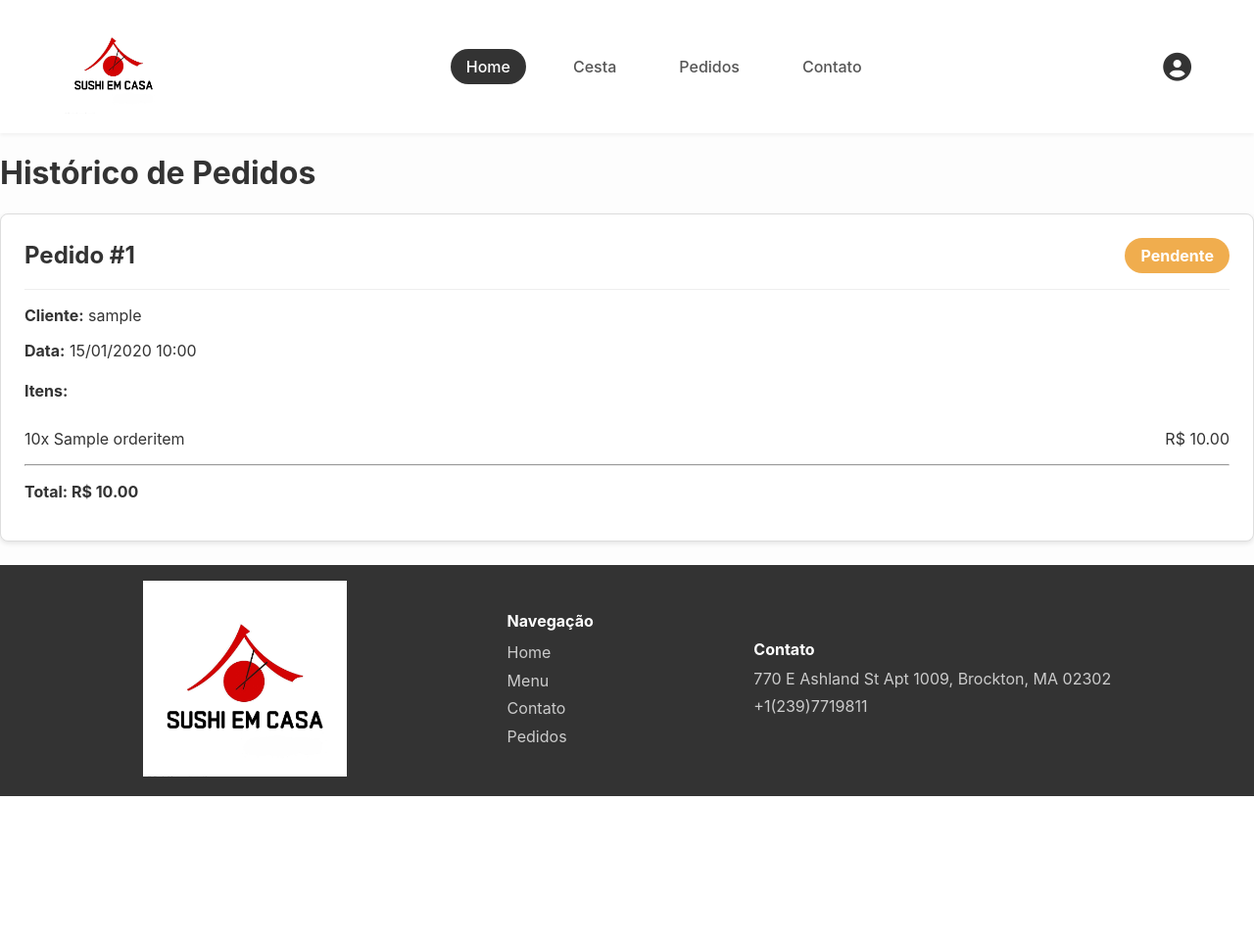
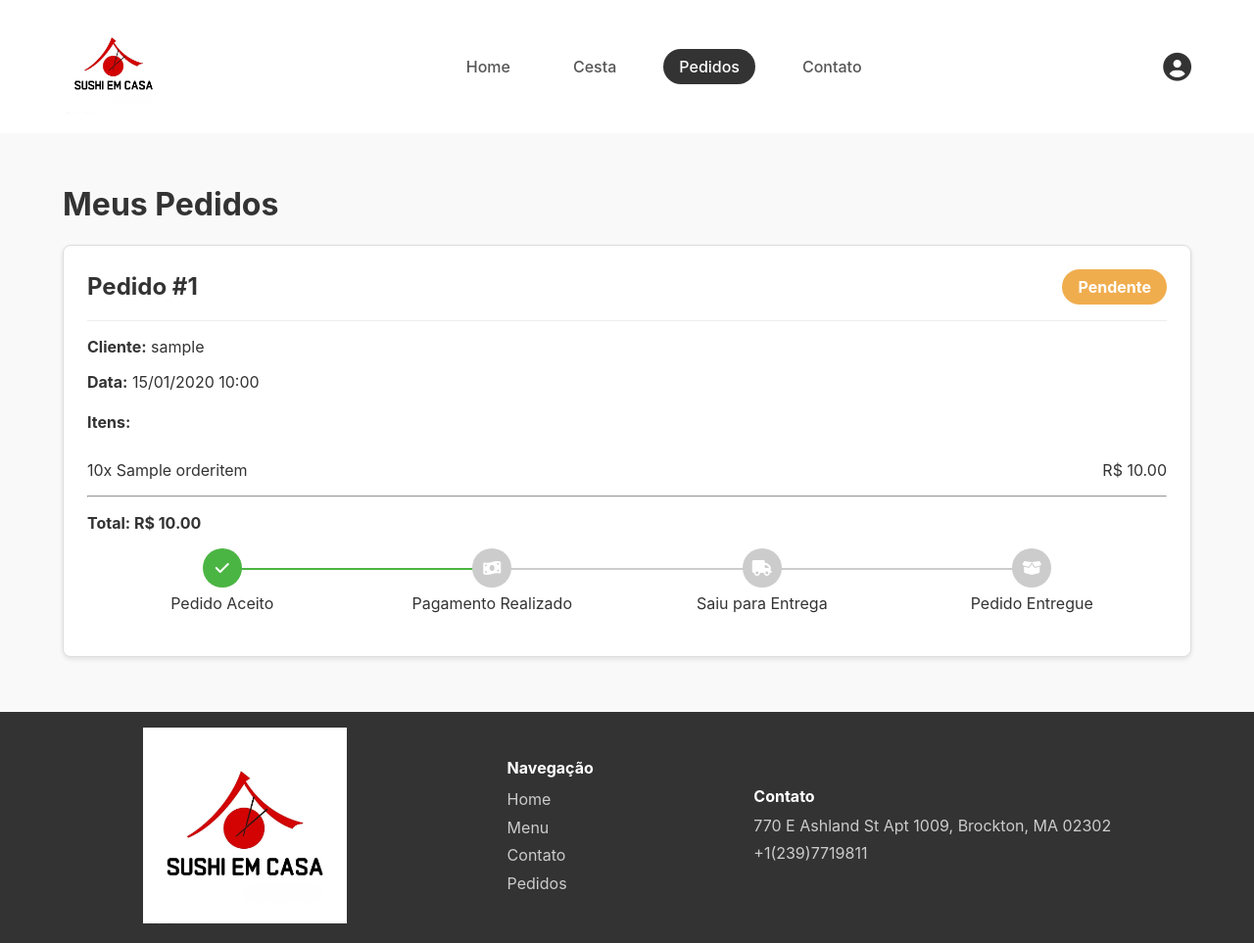
Before and after one commit to EduardaSouzaOL/SushiEmCasa_Django, a Django app: page /orders/ in a window 1280 px wide. Shown: the whole page at 98% size. Before the commit the page ends 813 px from the top, so only its background shows below. Run offline with Django 5.2, Linux system fonts and the light colour scheme; tables that the repository leaves empty hold one stand-in row (values such as "Sample post").

Commit message:
Adicionado css e html das etapas de entrega

```diff
--- a/orders/templates/orders.html
+++ b/orders/templates/orders.html
@@ -4,8 +4,8 @@
 <head>
     <meta charset="UTF-8">
     <meta name="viewport" content="width=device-width, initial-scale=1.0">
-    <title>Sushi em Casa - O melhor da culinária japonesa</title>
-    <link rel="stylesheet" href="{% static 'usuario/css/style.css'%}">
+    <title>Sushi em Casa - Meus Pedidos</title>
+    <link rel="stylesheet" href="{% static 'usuario/css/style.css' %}">
     <link rel="stylesheet" href="https://cdnjs.cloudflare.com/ajax/libs/font-awesome/6.5.1/css/all.min.css">
 </head>
 <body>
@@ -16,9 +16,9 @@
         </div>
         <nav>
             <ul>
-                <li><a href="#" class="ativo">Home</a></li>
+                <li><a href="{% url 'home' %}">Home</a></li>
                 <li><a href="#">Cesta</a></li>
-                <li><a href="#">Pedidos</a></li>
+                <li><a href="#" class="ativo">Pedidos</a></li>
                 <li><a href="#">Contato</a></li>
             </ul>
         </nav>
@@ -29,15 +29,15 @@
         </div>
     </header>
 
-    <main>
-        <h1>Histórico de Pedidos</h1>
+    <main class="container-pedidos">
+        <h1>Meus Pedidos</h1>
 
         {% if pedidos %}
             {% for pedido in pedidos %}
                 <div class="pedido">
                     <div class="pedido-header">
                         <h2>Pedido #{{ pedido.id }}</h2>
-                        <span class="pedido-status status-{{ pedido.status|lower }}">{{ pedido.status }}</span>
+                        <span class="pedido-status status-{{ pedido.status|slugify }}">{{ pedido.status }}</span>
                     </div>
                     <p><strong>Cliente:</strong> {{ pedido.user.username }}</p>
                     <p><strong>Data:</strong> {{ pedido.created_at|date:"d/m/Y H:i" }}</p>
@@ -51,6 +51,25 @@
                     {% endfor %}
                     <hr>
                     <p><strong>Total: R$ {{ pedido.total_price }}</strong></p>
+
+                    <div class="stepper-wrapper">
+                        <div class="stepper-item {% if pedido.status == 'Pendente' or pedido.status == 'Em preparo' or pedido.status == 'A caminho' or pedido.status == 'Entregue' %}completed{% endif %}">
+                            <div class="step-counter"><i class="fas fa-check"></i></div>
+                            <div class="step-name">Pedido Aceito</div>
+                        </div>
+                        <div class="stepper-item {% if pedido.status == 'Em preparo' or pedido.status == 'A caminho' or pedido.status == 'Entregue' %}completed{% endif %}">
+                            <div class="step-counter"><i class="fas fa-money-bill-wave"></i></div>
+                            <div class="step-name">Pagamento Realizado</div>
+                        </div>
+                        <div class="stepper-item {% if pedido.status == 'A caminho' or pedido.status == 'Entregue' %}completed{% endif %}">
+                            <div class="step-counter"><i class="fas fa-truck"></i></div>
+                            <div class="step-name">Saiu para Entrega</div>
+                        </div>
+                        <div class="stepper-item {% if pedido.status == 'Entregue' %}completed{% endif %}">
+                            <div class="step-counter"><i class="fas fa-box-open"></i></div>
+                            <div class="step-name">Pedido Entregue</div>
+                        </div>
+                    </div>
                 </div>
             {% endfor %}
         {% else %}
--- a/static/usuario/css/style.css
+++ b/static/usuario/css/style.css
@@ -137,3 +137,77 @@ color: #fff;
     justify-content: space-between;
     padding: 0.5rem 0;
 }
+
+/* Estilos para a Barra de Progresso do Pedido */
+.stepper-wrapper {
+  margin-top: auto;
+  display: flex;
+  justify-content: space-between;
+  margin-bottom: 20px;
+}
+.stepper-item {
+  position: relative;
+  display: flex;
+  flex-direction: column;
+  align-items: center;
+  flex: 1;
+}
+
+.stepper-item::before {
+  position: absolute;
+  content: "";
+  border-bottom: 2px solid #ccc;
+  width: 100%;
+  top: 20px;
+  left: -50%;
+  z-index: 2;
+}
+
+.stepper-item::after {
+  position: absolute;
+  content: "";
+  border-bottom: 2px solid #ccc;
+  width: 100%;
+  top: 20px;
+  left: 50%;
+  z-index: 2;
+}
+
+.stepper-item .step-counter {
+  position: relative;
+  z-index: 5;
+  display: flex;
+  justify-content: center;
+  align-items: center;
+  width: 40px;
+  height: 40px;
+  border-radius: 50%;
+  background: #ccc;
+  margin-bottom: 6px;
+  color: #fff;
+}
+
+.stepper-item.active {
+  font-weight: bold;
+}
+
+.stepper-item.completed .step-counter {
+  background-color: #4bb543; /* Verde para concluído */
+}
+
+.stepper-item.completed::after {
+  position: absolute;
+  content: "";
+  border-bottom: 2px solid #4bb543;
+  width: 100%;
+  top: 20px;
+  left: 50%;
+  z-index: 3;
+}
+
+.stepper-item:first-child::before {
+  content: none;
+}
+.stepper-item:last-child::after {
+  content: none;
+}
```
